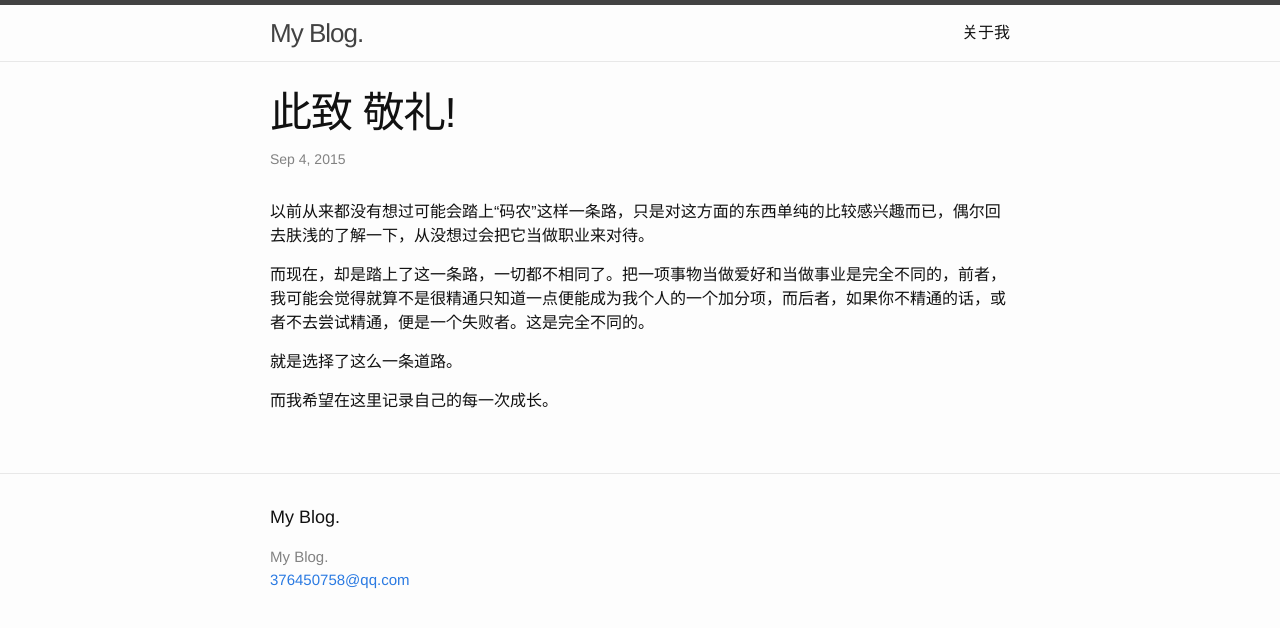
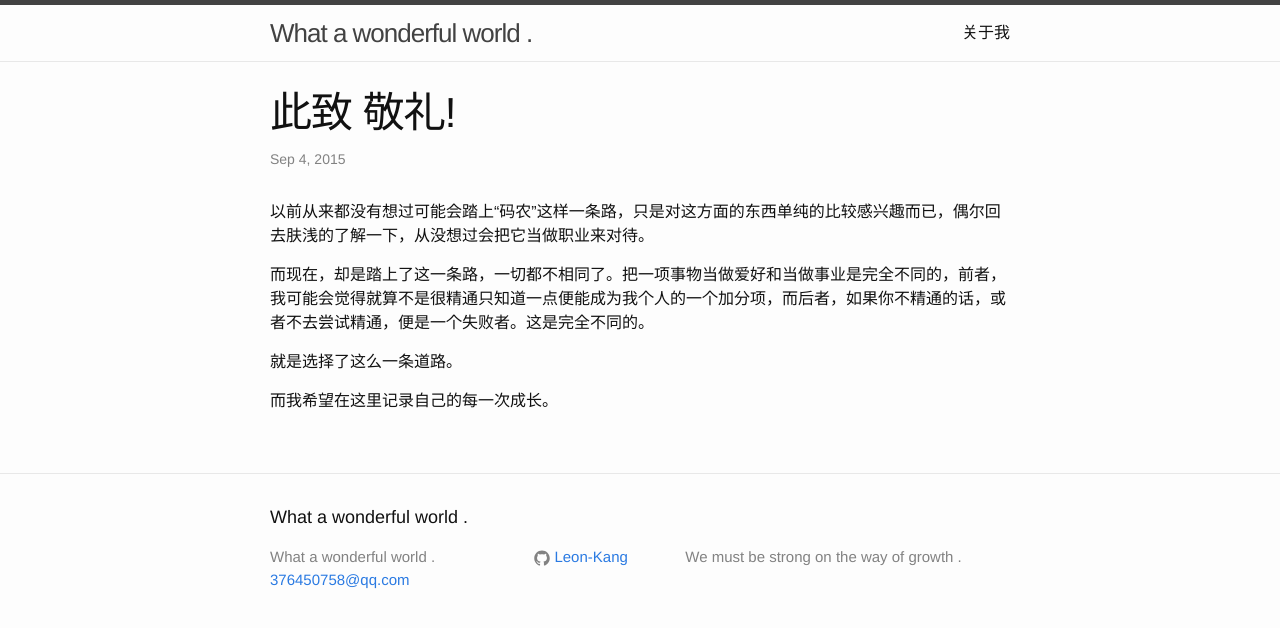
Before and after one commit to Leon-Kang/Leon-Kang.github.io, a Jekyll site: the page built from _posts/2015-09-04-welcome-to-jekyll.markdown, in a window 1280 px wide. Shown: the top 628 px of the page. Built offline with Jekyll 4.4.1, drawn with Linux system fonts in a browser that asks for light colours.

Commit message:
Update _config.yml

```diff
--- a/_config.yml
+++ b/_config.yml
@@ -1,10 +1,11 @@
 # Site settings
-title: My Blog.
+title: What a wonderful world .
 email: 376450758@qq.com
 relative_permalinks: false
 
+description: We must be strong on the way of growth .
 
-
+github_username: Leon-Kang
 
 # Build settings
 markdown: kramdown
```
